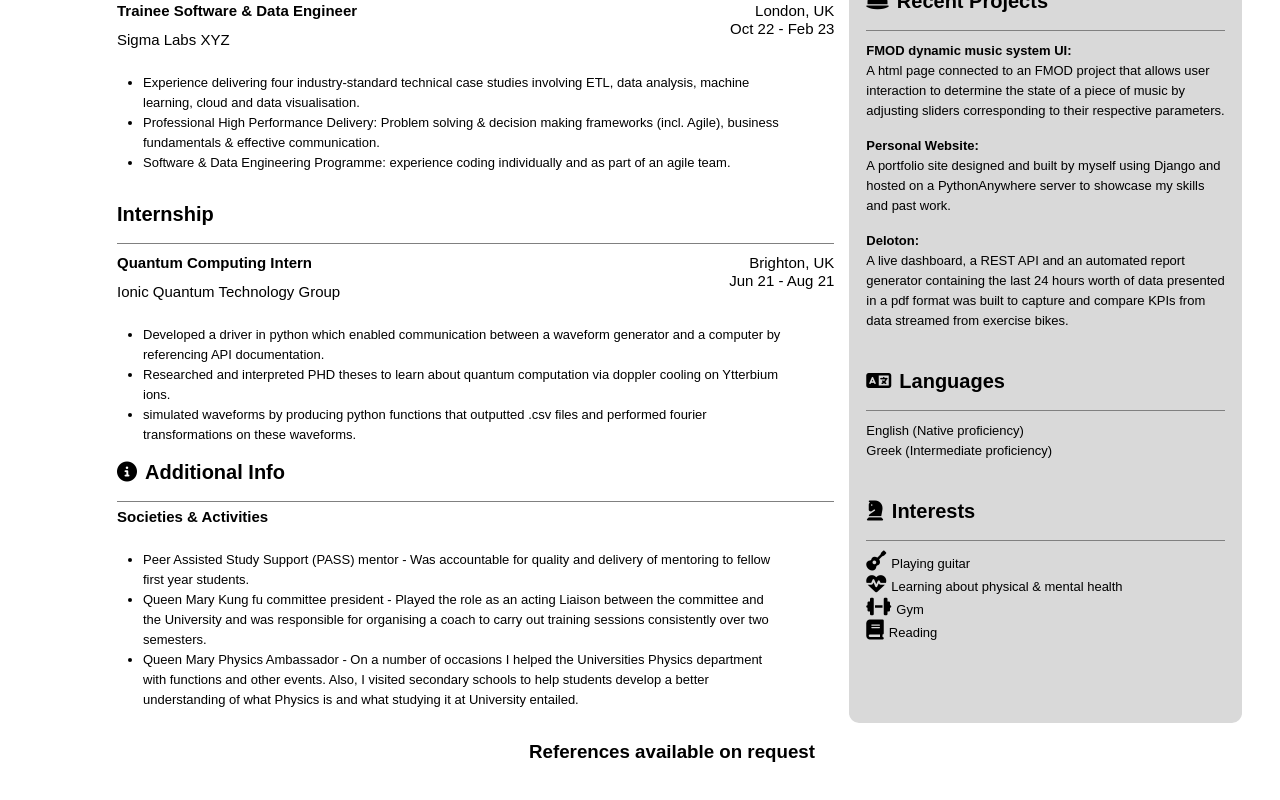
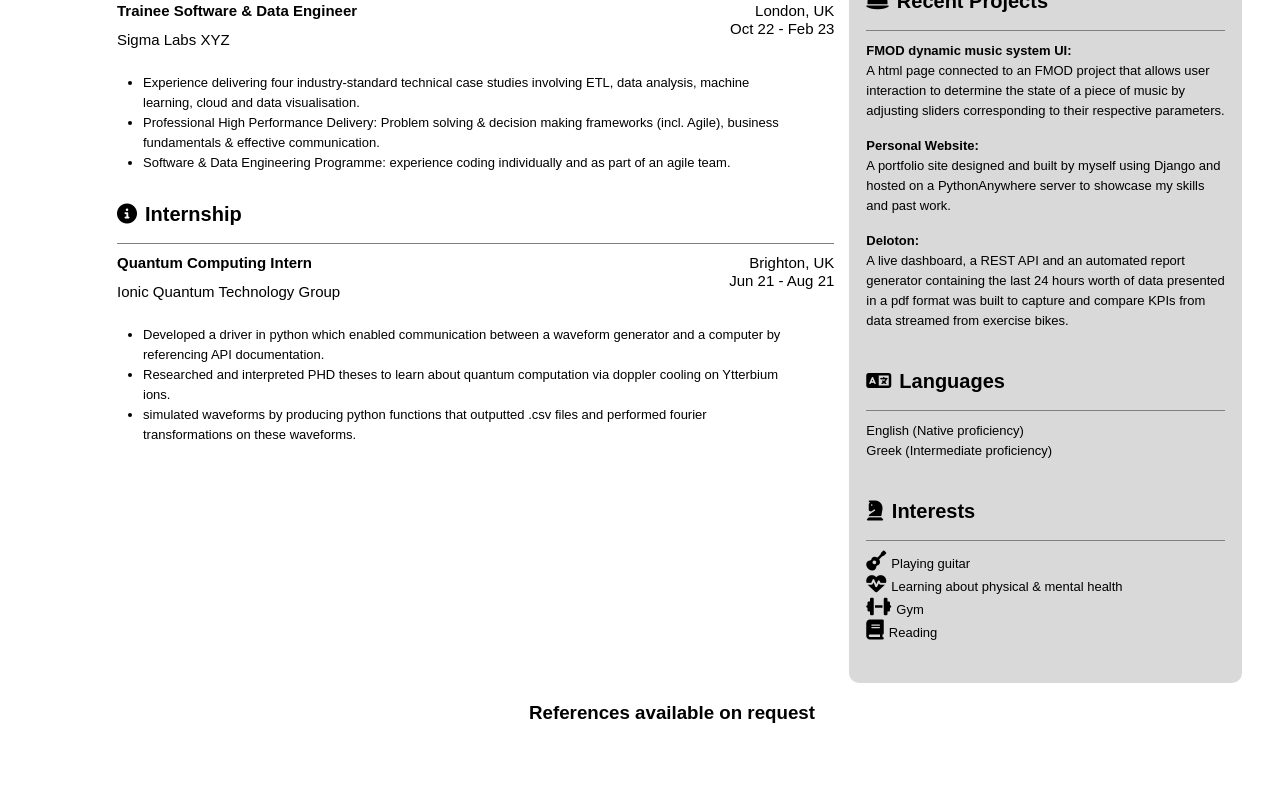
Before and after one commit to Eros-code/Eros-react-cv, a React (Vite) app in the folder my-first-vite-project/: page / in a window 1280 px wide. Shown: the part 810-1610 px from the top of the page. After the commit the page ends 1584 px from the top, so only its background shows below. Built offline with nearby package versions, Linux system fonts and the light colour scheme.

Commit message:
remove additional info section

```diff
--- a/my-first-vite-project/components/Main.jsx
+++ b/my-first-vite-project/components/Main.jsx
@@ -98,7 +98,7 @@ function Experience() {
 function InternshipInfo() {
   return (
     <section>
-      <h1 className="section-heading">Internship</h1>
+      <h1 className="section-heading" id="internship-heading">Internship</h1>
       <hr />
       <div className="row">
         <p className="p-row">
@@ -173,7 +173,7 @@ export default function Main() {
           <strong> Achillea</strong>
         </h1>
         <h3 className="header-desc">
-          <strong>Junior Technology Consultant</strong>
+          <span><strong>Junior Technology Consultant</strong></span>
         </h3>
         <h4 className="header-desc">
           <span className="eros-name">
@@ -185,7 +185,6 @@ export default function Main() {
       <Education />
       <Experience />
       <InternshipInfo />
-      <AdditionalInfo />
     </div>
   );
 }
--- a/my-first-vite-project/src/App.css
+++ b/my-first-vite-project/src/App.css
@@ -325,7 +325,7 @@ p {
   font-size: 20px;
 }
 
-#additional-info-heading::before {
+#internship-heading::before {
   content: "\f05a";
   font-family: "FontAwesome";
   padding-right: 8px;
```
